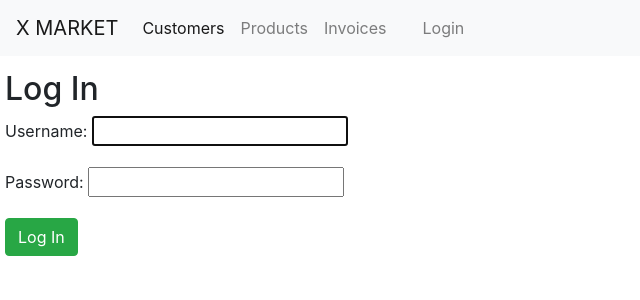
After one commit to AmiraAbdelhalim/supermarket, a Django app: page /login/ in a window 1280 px wide. The commit adds this page. Shown: the top 300 px of the page, without its empty margins (0-640 px from the left). Run offline with Django 3.2, Linux system fonts and the light colour scheme; some libraries are stand-ins or nearby versions.

Commit message:
login/logout

```diff
--- /dev/null
+++ b/supermarket_app/template/base.html
@@ -0,0 +1,64 @@
+<!DOCTYPE html>
+<html>
+<head>
+  <meta charset="utf-8">
+  <link rel="stylesheet" href="https://stackpath.bootstrapcdn.com/bootstrap/4.3.1/css/bootstrap.min.css" integrity="sha384-ggOyR0iXCbMQv3Xipma34MD+dH/1fQ784/j6cY/iJTQUOhcWr7x9JvoRxT2MZw1T" crossorigin="anonymous">
+  <title>{% block title %}Supermarket{% endblock %}</title>
+  <style>
+    body{
+      margin-top: 70px;
+      margin-left: 5px;
+    }
+    .name{
+      margin-left: 500px;
+    }
+    .out{
+      margin-left: 20px;
+    }
+  </style>
+</head>
+<body>
+  <header>
+    <nav class="navbar navbar-expand-lg navbar-light bg-light fixed-top">
+      <a class="navbar-brand" href="#">X MARKET</a>
+      <button class="navbar-toggler" type="button" data-toggle="collapse" data-target="#navbarSupportedContent" aria-controls="navbarSupportedContent" aria-expanded="false" aria-label="Toggle navigation">
+        <span class="navbar-toggler-icon"></span>
+      </button>
+
+      <div class="collapse navbar-collapse" id="navbarSupportedContent">
+        <ul class="navbar-nav mr-auto">
+          <li class="nav-item active">
+            <a class="nav-link" href="#">Customers <span class="sr-only">(current)</span></a>
+          </li>
+          <li class="nav-item">
+            <a class="nav-link" href="#">Products</a>
+          </li>
+          <li class="nav-item">
+            <a class="nav-link" href="#">Invoices</a>
+          </li>
+          {% if user.is_authenticated %}
+          <li class="nav-item">
+            <a class="nav-link name" href="/admin/">{{user.username}}</a>
+          </li>
+          <li class="nav-item">
+            <a class="nav-link out" href="{% url 'logout' %}" >Logout</a>
+          </li>
+          {% else %}
+          <li class="nav-item">
+            <a class="nav-link out" href="{% url 'login' %}" >Login</a>
+          </li>
+          {% endif %}
+        </ul>
+      </div>
+    </nav>
+  </header>
+  <main>
+    {% block content %}
+    {% endblock %}
+  </main>
+
+  <script src="https://code.jquery.com/jquery-3.3.1.slim.min.js" integrity="sha384-q8i/X+965DzO0rT7abK41JStQIAqVgRVzpbzo5smXKp4YfRvH+8abtTE1Pi6jizo" crossorigin="anonymous"></script>
+  <script src="https://cdnjs.cloudflare.com/ajax/libs/popper.js/1.14.7/umd/popper.min.js" integrity="sha384-UO2eT0CpHqdSJQ6hJty5KVphtPhzWj9WO1clHTMGa3JDZwrnQq4sF86dIHNDz0W1" crossorigin="anonymous"></script>
+  <script src="https://stackpath.bootstrapcdn.com/bootstrap/4.3.1/js/bootstrap.min.js" integrity="sha384-JjSmVgyd0p3pXB1rRibZUAYoIIy6OrQ6VrjIEaFf/nJGzIxFDsf4x0xIM+B07jRM" crossorigin="anonymous"></script>
+</body>
+</html>
--- a/supermarket_app/template/registration/login.html
+++ b/supermarket_app/template/registration/login.html
@@ -1,6 +1,12 @@
+{% extends 'base.html' %}
+
+{% block title %}Login{% endblock %}
+
+{% block content %}
 <h2>Log In</h2>
 <form method="post">
   {% csrf_token %}
   {{ form.as_p }}
-  <button type="submit">Log In</button>
+  <button type="submit" class="btn btn-success">Log In</button>
 </form>
+{% endblock %}
--- a/supermarket_app/urls.py
+++ b/supermarket_app/urls.py
@@ -3,5 +3,7 @@ from supermarket_app import views
 from django.contrib.auth import views as auth_views
 
 urlpatterns =[
-    path('login/', auth_views.LoginView.as_view(), name='login',)
+    path('login/', auth_views.LoginView.as_view(), name='login'),
+    path('logout/',auth_views.LogoutView.as_view(), name="logout"),
+    path('', views.Home),
 ]
--- a/supermarket_app/views.py
+++ b/supermarket_app/views.py
@@ -1,3 +1,5 @@
 from django.shortcuts import render
 
-# Create your views here.
+# Create your views here
+def Home(request):
+    return render(request, 'home.html')
--- a/xontel_supermarket/settings.py
+++ b/xontel_supermarket/settings.py
@@ -135,3 +135,4 @@ USE_TZ = True
 
 STATIC_URL = '/static/'
 LOGIN_REDIRECT_URL = "/"
+LOGOUT_REDIRECT_URL = '/login'
--- a/xontel_supermarket/urls.py
+++ b/xontel_supermarket/urls.py
@@ -18,5 +18,5 @@ from django.urls import path, include
 
 urlpatterns = [
     path('admin/', admin.site.urls),
-    path('supermarket/', include('supermarket_app.urls'))
+    path('', include('supermarket_app.urls'))
 ]
```
Also changed, not shown: supermarket_app/template/home.html (added, +12 -0 lines).
